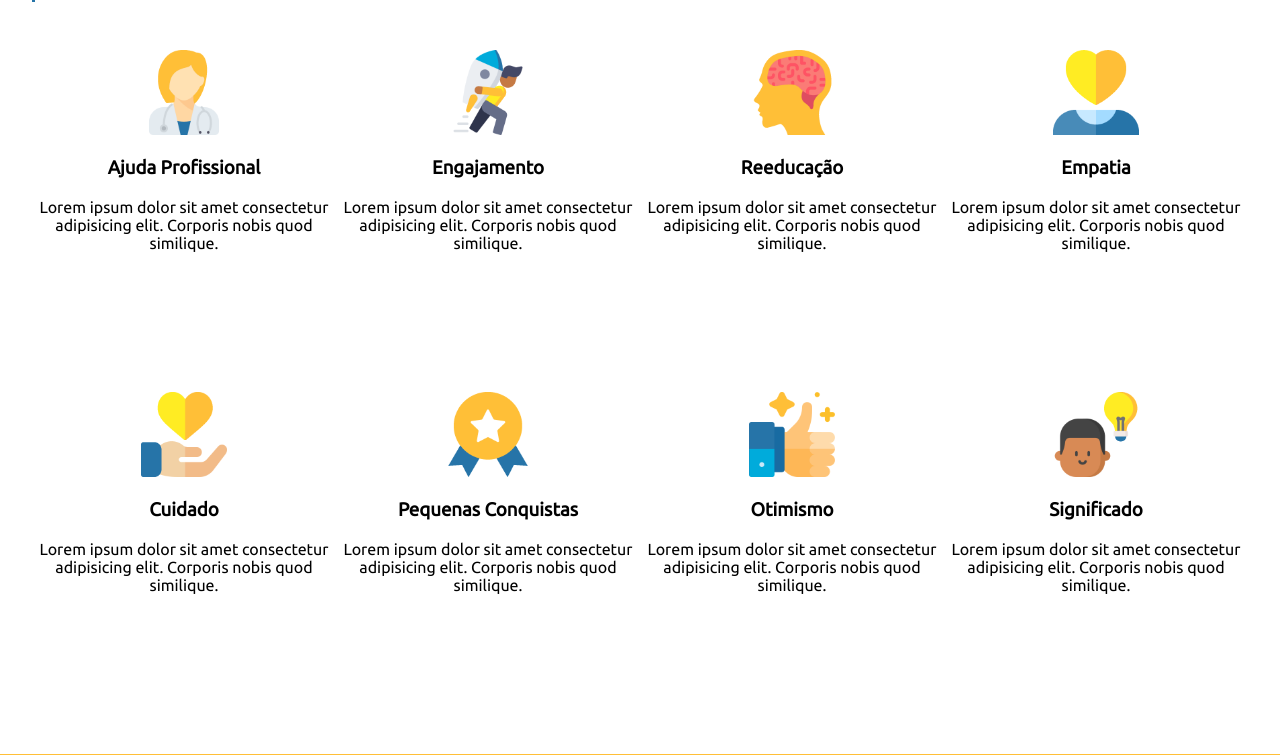
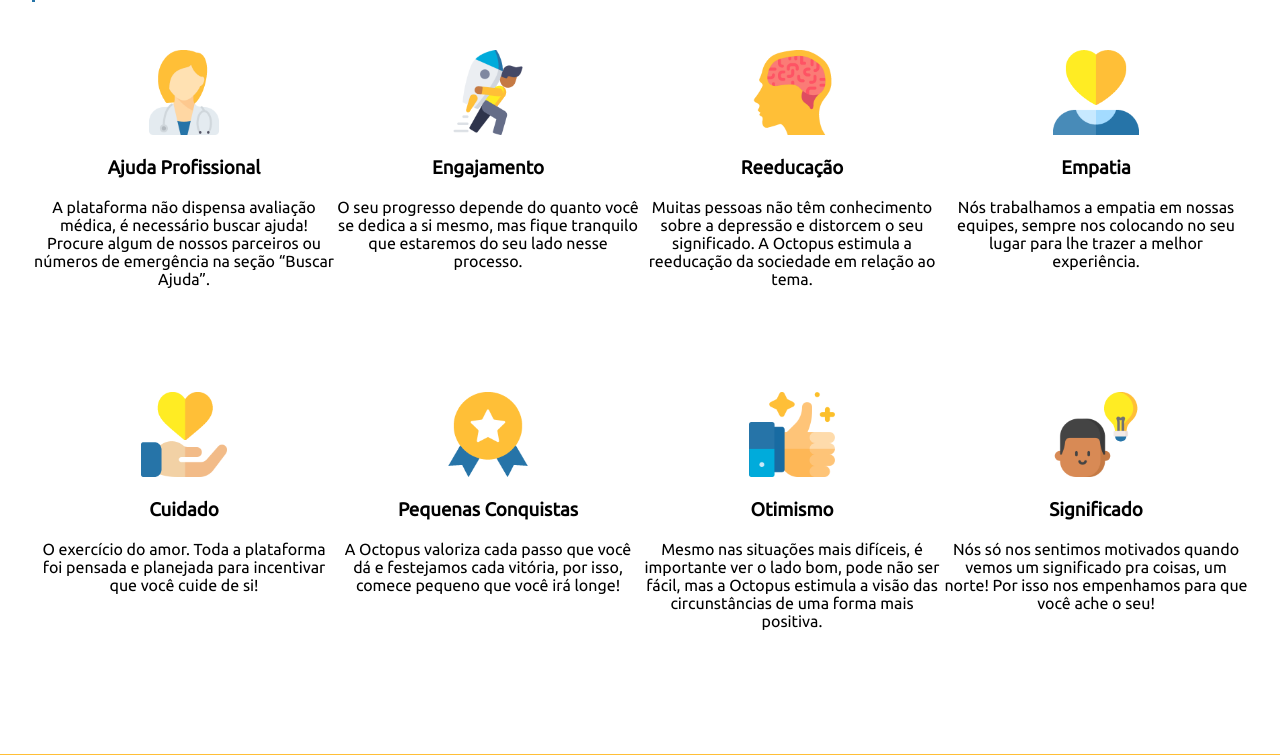
Before and after one commit to vini52/octopus-demoday, a Django app: page / in a window 1280 px wide. Shown: the part 2446-3201 px from the top of the page. Run offline with Django 3.2, Linux system fonts and the light colour scheme.

Commit message:
Adicionar textos dos pilares e arrumar div do smartphone

```diff
--- a/app/static/css/style.css
+++ b/app/static/css/style.css
@@ -118,10 +118,11 @@ header a:hover {
     background-color: rgb(255, 214, 34);
     display: flex;
     justify-content: center;
+    width: 380px;
 }
 #txt-projeto{
     text-align: initial;
-    width: 60%;
+    width: 58%;
 }
 #txt-projeto h2{
     color: #ffbf37;
--- a/app/templates/index.html
+++ b/app/templates/index.html
@@ -158,42 +158,42 @@
             <div class="pilar">
                 <img src="{% static 'icones/ajuda-profissional.png' %}" alt="">
                 <h3>Ajuda Profissional</h3>
-                <p>Lorem ipsum dolor sit amet consectetur adipisicing elit. Corporis nobis quod similique.</p>
+                <p>A plataforma não dispensa avaliação médica, é necessário buscar ajuda! Procure algum de nossos parceiros ou números de emergência na seção “Buscar Ajuda”.</p>
             </div>
             <div class="pilar">
                 <img src="{% static 'icones/engajamento.png' %}" alt="">
                 <h3>Engajamento</h3>
-                <p>Lorem ipsum dolor sit amet consectetur adipisicing elit. Corporis nobis quod similique.</p>
+                <p>O seu progresso depende do quanto você se dedica a si mesmo, mas fique tranquilo que estaremos do seu lado nesse processo.</p>
             </div>
             <div class="pilar">
                 <img src="{% static 'icones/reeducacao.png' %}" alt="">
                 <h3>Reeducação</h3>
-                <p>Lorem ipsum dolor sit amet consectetur adipisicing elit. Corporis nobis quod similique.</p>
+                <p>Muitas pessoas não têm conhecimento sobre a depressão e distorcem o seu significado. A Octopus estimula a reeducação da sociedade em relação ao tema.</p>
             </div>
             <div class="pilar">
                 <img src="{% static 'icones/empatia.png' %}" alt="">
                 <h3>Empatia</h3>
-                <p>Lorem ipsum dolor sit amet consectetur adipisicing elit. Corporis nobis quod similique.</p>
+                <p>Nós trabalhamos a empatia em nossas equipes, sempre nos colocando no seu lugar para lhe trazer a melhor experiência.</p>
             </div>
             <div class="pilar">
                 <img src="{% static 'icones/cuidado.png' %}" alt="">
                 <h3>Cuidado</h3>
-                <p>Lorem ipsum dolor sit amet consectetur adipisicing elit. Corporis nobis quod similique.</p>
+                <p>O exercício do amor. Toda a plataforma foi pensada e planejada para incentivar que você cuide de si!</p>
             </div>
             <div class="pilar">
                 <img src="{% static 'icones/pequenas-conquistas.png' %}" alt="">
                 <h3>Pequenas Conquistas</h3>
-                <p>Lorem ipsum dolor sit amet consectetur adipisicing elit. Corporis nobis quod similique.</p>
+                <p>A Octopus valoriza cada passo que você dá e festejamos cada vitória, por isso, comece pequeno que você irá longe!</p>
             </div>
             <div class="pilar">
                 <img src="{% static 'icones/otimismo.png' %}" alt="">
                 <h3>Otimismo</h3>
-                <p>Lorem ipsum dolor sit amet consectetur adipisicing elit. Corporis nobis quod similique.</p>
+                <p>Mesmo nas situações mais difíceis, é importante ver o lado bom, pode não ser fácil, mas a Octopus estimula a visão das circunstâncias de uma forma mais positiva.</p>
             </div>
             <div class="pilar">
                 <img src="{% static 'icones/significado.png' %}" alt="">
                 <h3>Significado</h3>
-                <p>Lorem ipsum dolor sit amet consectetur adipisicing elit. Corporis nobis quod similique.</p>
+                <p>Nós só nos sentimos motivados quando vemos um significado pra coisas, um norte! Por isso nos empenhamos para que você ache o seu!</p>
             </div>
         </div>
     </div>
```
